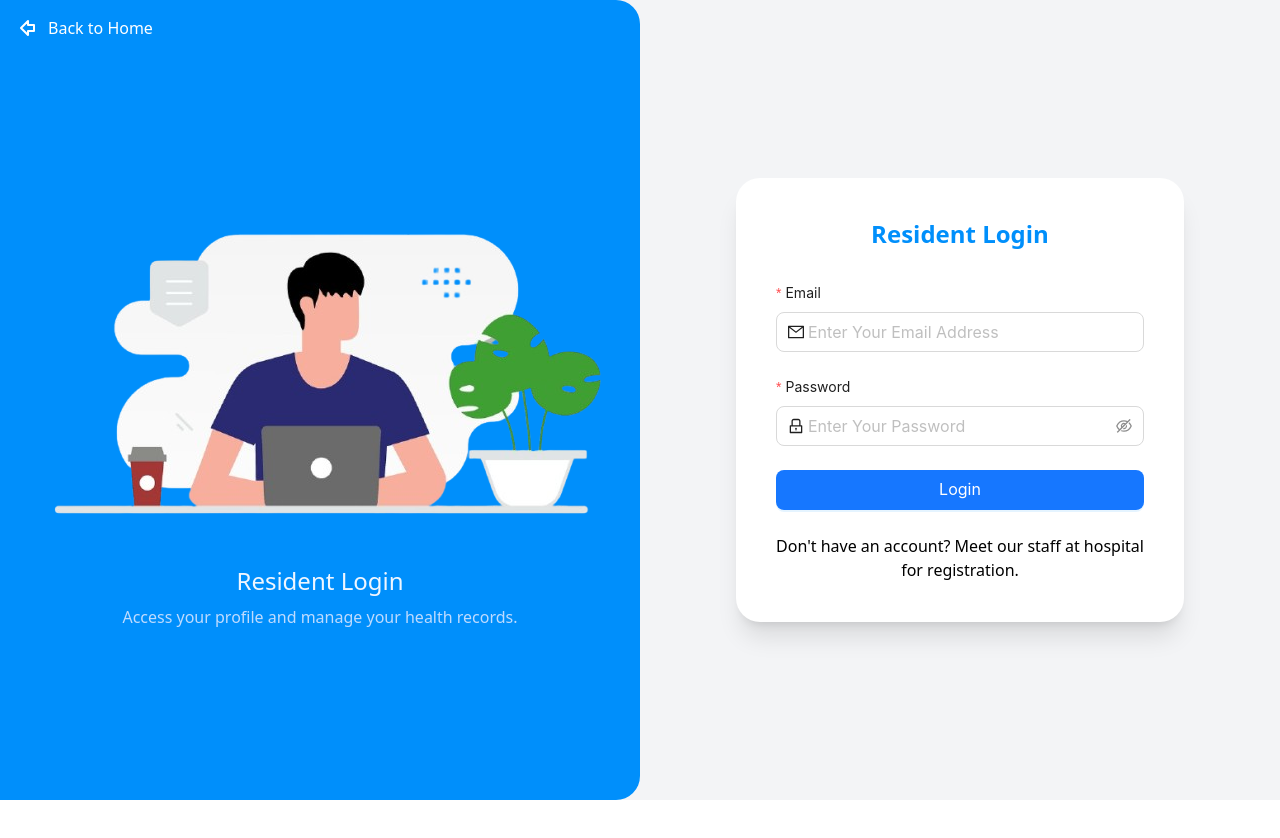
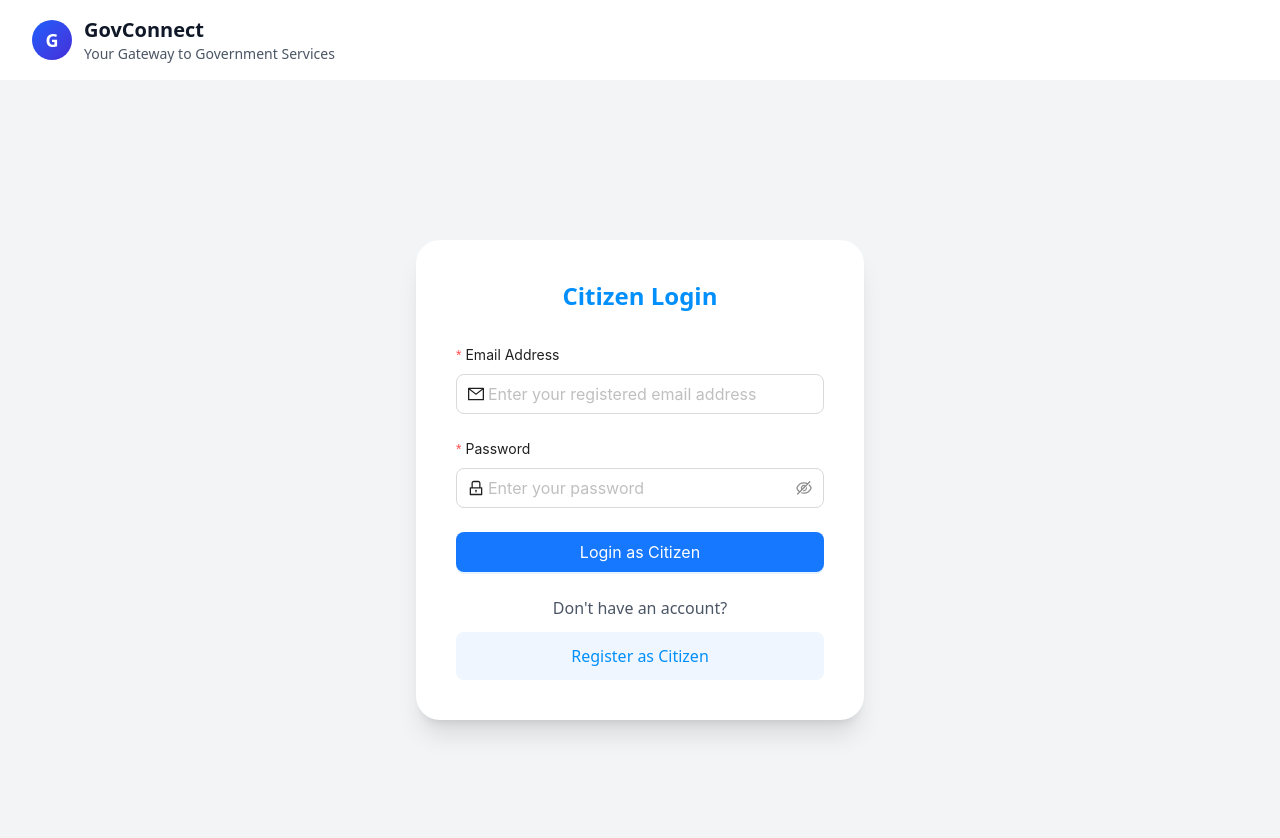
Before and after one commit to zaselalk/CipherSquadRuhuna_GovConnect, a React (Vite) app: page /resident/login in a window 1280 px wide. Shown: the top 838 px of the page. Before the commit the page ends 800 px from the top, so only its background shows below. Built offline with nearby package versions, Linux system fonts and the light colour scheme; no server answers.

Commit message:
:recycle: Update dashboard pages; add LandingHeader component to LoginPage and ResidentLoginPage

```diff
--- a/src/pages/LoginPage.tsx
+++ b/src/pages/LoginPage.tsx
@@ -4,6 +4,7 @@ import { useAppSelector } from "../hooks/state/hooks";
 import { LoginLeftImageSection } from "../components/features/user-management/user-authentication/LoginLeftImageSection";
 import { LoginRightLoginSection } from "../components/features/user-management/user-authentication/LoginRightLoginSection";
 import { Link } from "react-router";
+import { LandingHeader } from "../components/features/landing-page/LandingHeader";
 
 const LoginPage: FC = () => {
   const auth = useAppSelector((state) => state.auth);
@@ -27,27 +28,7 @@ const LoginPage: FC = () => {
   return (
     <div className="min-h-screen bg-gradient-to-br from-blue-50 to-cyan-50 flex flex-col">
       {/* Header */}
-      <header className="bg-white shadow-sm">
-        <div className="max-w-7xl mx-auto px-4 sm:px-6 lg:px-8 py-4">
-          <div className="flex items-center justify-between">
-            <div className="flex items-center space-x-3">
-              <Link to="/">
-                <div className="w-10 h-10 bg-gradient-to-br from-cyan-500 to-blue-600 rounded-full flex items-center justify-center">
-                  <span className="text-white font-bold text-lg">K</span>
-                </div>
-              </Link>
-              <div>
-                <h1 className="text-xl font-bold text-gray-900">
-                  Katugahahena Hospital
-                </h1>
-                <p className="text-sm text-gray-600">
-                  Resident Health Monitoring System
-                </p>
-              </div>
-            </div>
-          </div>
-        </div>
-      </header>
+      <LandingHeader />
 
       {/* Main Content */}
       <div className="flex-1 flex items-center justify-center px-4 sm:px-6 lg:px-8 py-8">
--- a/src/pages/resident/ResidentDashboard.tsx
+++ b/src/pages/resident/ResidentDashboard.tsx
@@ -24,7 +24,7 @@ const ResidentDashboard = () => {
         {/* Header */}
         <div className="mb-8">
           <h1 className="text-3xl md:text-4xl font-bold text-gray-900 mb-2">
-            Resident Health Dashboard
+            Citizen Health Dashboard
           </h1>
           <p className="text-gray-600">Welcome back, {resident.firstName}</p>
         </div>
@@ -53,7 +53,7 @@ const ResidentDashboard = () => {
                       label: "Age",
                       value: resident.birthday
                         ? new Date().getFullYear() -
-                          new Date(resident.birthday).getFullYear()
+                        new Date(resident.birthday).getFullYear()
                         : "N/A",
                       icon: "👤",
                     },
@@ -171,11 +171,10 @@ const ResidentDashboard = () => {
                     <div className="flex items-center justify-between mb-3">
                       <span className="text-2xl">{stat.icon}</span>
                       <span
-                        className={`px-3 py-1 rounded-full text-xs font-bold ${
-                          stat.color === "green"
+                        className={`px-3 py-1 rounded-full text-xs font-bold ${stat.color === "green"
                             ? "bg-green-100 text-green-700"
                             : "bg-red-100 text-red-700"
-                        }`}
+                          }`}
                       >
                         {stat.status}
                       </span>
--- a/src/pages/resident/ResidentLoginPage.tsx
+++ b/src/pages/resident/ResidentLoginPage.tsx
@@ -3,8 +3,8 @@ import { Link, useNavigate, useLocation } from "react-router";
 import { loginState } from "../../types/login";
 import { Alert, Button, Form, Input } from "antd";
 import { MailOutlined, LockOutlined } from "@ant-design/icons";
-import { ArrowBigLeft } from "lucide-react";
 import { useResidentAuth } from "../../components/auth/ResidentAuthContext";
+import { LandingHeader } from "../../components/features/landing-page/LandingHeader";
 
 const ResidentLoginPage: FC = () => {
   const [error, setError] = useState<null | string>(null);
@@ -28,38 +28,31 @@ const ResidentLoginPage: FC = () => {
   };
 
   return (
-    <div className="flex min-h-screen bg-gray-100">
+    <div>
+      <LandingHeader />
+      <div className="flex min-h-screen  bg-gray-100">
         {/* Left Section */}
-      <div className="hidden md:flex flex-col justify-center items-center w-1/2 bg-[#008FFB] rounded-r-3xl relative">
-        {/* Logo or Illustration */}
+        {/* <div className="hidden md:flex flex-col justify-center items-center w-1/2 bg-[#008FFB] rounded-r-3xl relative">
+
           <div className="flex flex-col items-center">
             <img
               src="/images/resident-login.png"
-            alt="Logo"
-            // className="w-32 h-32 mb-6"
+              alt="Citizen Portal"
+              className="w-64 h-64 mb-6 object-contain"
             />
-          <h3 className="text-2xl text-blue-50">Resident Login</h3>
-          <p className="text-blue-200 text-center mt-2">
-            Access your profile and manage your health records.
+            <h3 className="text-3xl font-bold text-white mb-2">Citizen Portal</h3>
+            <p className="text-blue-100 text-center mt-2 max-w-sm text-lg">
+              Access Range of Govement Services by login
             </p>
-          <Link
-            to="/"
-            className="absolute top-4 left-4 text-white hover:text-blue-200"
-          >
-            <div className="flex items-center">
-              <ArrowBigLeft className="text-2xl" />
-              <span className="ml-2">Back to Home</span>
           </div>
-          </Link>
-        </div>
-      </div>
+        </div> */}
 
         {/* Right Section */}
         <div className="flex-1 flex items-center justify-center bg-gray-100">
           <div className="bg-white p-10 rounded-3xl shadow-xl w-full max-w-md">
             <div className="flex justify-center mb-8">
               <span className="text-2xl font-semibold text-[#008FFB]">
-              Resident Login
+                Citizen Login
               </span>
             </div>
 
@@ -74,7 +67,7 @@ const ResidentLoginPage: FC = () => {
               initialValues={{ email: "", password: "" }}
             >
               <Form.Item
-              label="Email"
+                label="Email Address"
                 name="email"
                 rules={[
                   { required: true, message: "Email is required" },
@@ -83,8 +76,9 @@ const ResidentLoginPage: FC = () => {
               >
                 <Input
                   prefix={<MailOutlined />}
-                placeholder="Enter Your Email Address"
+                  placeholder="Enter your registered email address"
                   size="large"
+                  className="rounded-lg"
                 />
               </Form.Item>
 
@@ -95,30 +89,40 @@ const ResidentLoginPage: FC = () => {
               >
                 <Input.Password
                   prefix={<LockOutlined />}
-                placeholder="Enter Your Password"
+                  placeholder="Enter your password"
                   size="large"
+                  className="rounded-lg"
                 />
               </Form.Item>
 
               <Form.Item>
                 <Button
                   type="primary"
+                  size="large"
                   htmlType="submit"
-                className="w-full"
-                size="large"
+                  className="w-full bg-[#008FFB] hover:bg-[#0066CC] border-0 rounded-lg h-12 text-lg font-medium"
                   loading={isLoading}
                 >
-                {isLoading ? "Logging in..." : "Login"}
+                  {isLoading ? "Login in..." : "Login as Citizen"}
                 </Button>
               </Form.Item>
             </Form>
 
-          <div className="text-center mt-4">
-            Don't have an account? Meet our staff at hospital for registration.
+            <div className="text-center mt-6">
+              <p className="text-gray-600 mb-3">
+                Don't have an account?
+              </p>
+              <Link
+                to="/resident/register"
+                className="inline-flex items-center justify-center w-full px-4 py-3 text-[#008FFB] bg-blue-50 hover:bg-blue-100 rounded-lg transition-colors font-medium"
+              >
+                Register as Citizen
+              </Link>
             </div>
           </div>
         </div>
       </div>
+    </div >
   );
 };
 
```
Lines whose indentation alone changed are shown as unchanged.
